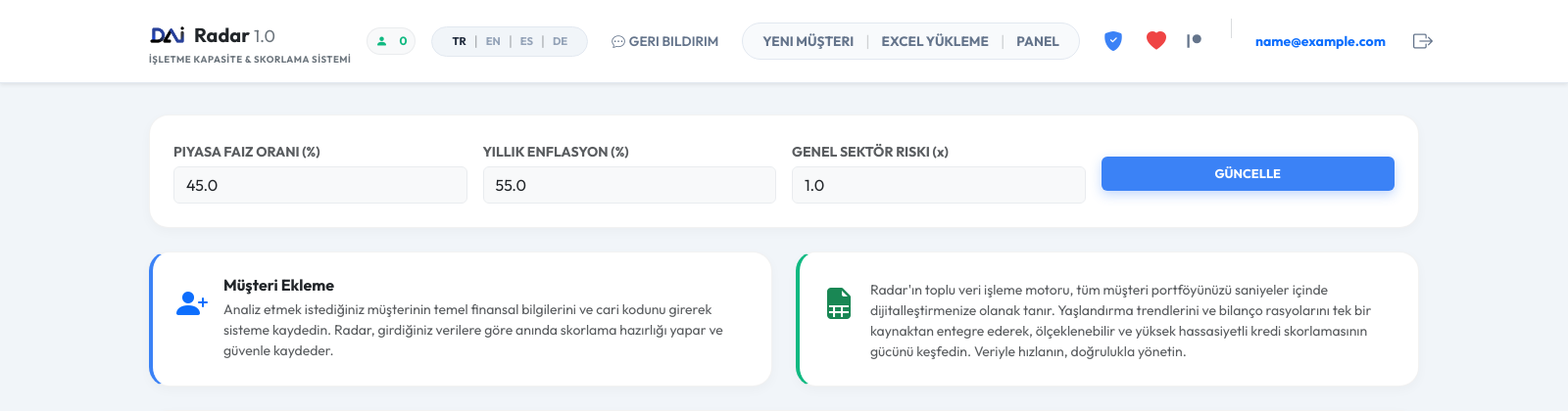
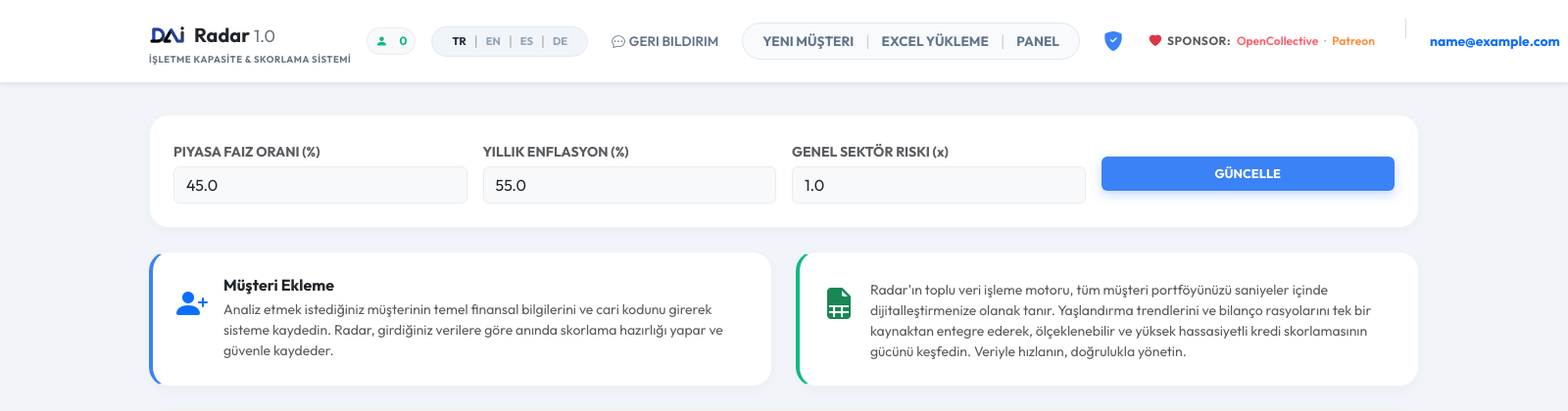
Before and after one commit to Dai-Solutions/Radar, a Flask app: page / in a window 1600 px wide; the page is wider, and only the part inside the window is pictured. Shown: the top 420 px of that part at 98% size. Run offline with Flask 3, Linux system fonts and the light colour scheme; the visitor is signed in with stand-in values (Sample User, id 1); data that the repository does not hold is empty; some libraries are stand-ins or nearby versions.

Commit message:
feat(ui): replace tiny sponsor icons with visible 'SPONSOR: OpenCollective · Patreon' pill
İkonlar görünmüyordu — text linkleriyle dikkat çeken bir pill ekledim:
- Pulse animasyonlu kalp ikonu (1.6s)
- 'SPONSOR:' küçük caps etiket
- OpenCollective (kırmızımsı) · Patreon (turuncu) — tıklanabilir
- Hover'da brightness + 1px yukarı kayma

Co-Authored-By: Claude Opus 4.7 (1M context) <noreply@anthropic.com>

```diff
--- a/templates/base.html
+++ b/templates/base.html
@@ -209,15 +209,23 @@
                             <i class="bi bi-shield-fill-check fs-5 me-1"></i>
                             <span class="fw-bold" style="font-size: 0.75rem;">{{ t['security'] | upper }}</span>
                         </a>
-                        <a class="nav-link text-glow-danger ms-1" href="https://opencollective.com/dynamicai#category-CONNECT" target="_blank" title="Sponsor">
-                            <i class="bi bi-heart-fill fs-5"></i>
-                        </a>
-                        <a class="nav-link text-glow-warning ms-1 d-flex align-items-center" href="https://www.patreon.com/c/DynamicAI" target="_blank" title="Patreon">
-                            <svg viewBox="0 0 24 24" fill="currentColor" width="18" height="18" aria-hidden="true">
-                                <circle cx="15" cy="9" r="6"/>
-                                <rect x="2" y="3" width="3" height="18"/>
-                            </svg>
-                        </a>
+                        <div class="nav-link sponsor-pill ms-1 d-flex align-items-center" style="gap: 6px; padding: 4px 10px; border: 1px solid rgba(255,255,255,0.12); border-radius: 999px; font-size: 0.75rem;">
+                            <i class="bi bi-heart-fill text-danger" style="animation: pulse-heart 1.6s ease-in-out infinite;"></i>
+                            <span class="text-muted fw-bold" style="letter-spacing: 0.5px;">SPONSOR:</span>
+                            <a href="https://opencollective.com/dynamicai#category-CONNECT" target="_blank"
+                               class="sponsor-link text-decoration-none fw-semibold" style="color: #ff5e6c;">OpenCollective</a>
+                            <span class="text-muted opacity-50">·</span>
+                            <a href="https://www.patreon.com/c/DynamicAI" target="_blank"
+                               class="sponsor-link text-decoration-none fw-semibold" style="color: #ff8a3d;">Patreon</a>
+                        </div>
+                        <style>
+                            @keyframes pulse-heart {
+                                0%, 100% { transform: scale(1); }
+                                50% { transform: scale(1.25); }
+                            }
+                            .sponsor-link { transition: filter .15s ease, transform .15s ease; }
+                            .sponsor-link:hover { filter: brightness(1.25); transform: translateY(-1px); }
+                        </style>
                     </div>
 
                     <div class="vr bg-secondary opacity-25 d-none d-lg-block mx-1" style="height: 20px;"></div>
```
Also changed, not shown: templates/nedir.html (+17 -9 lines).
